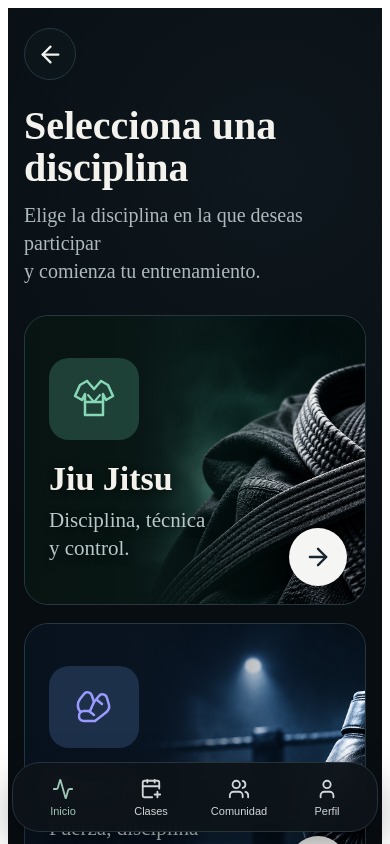
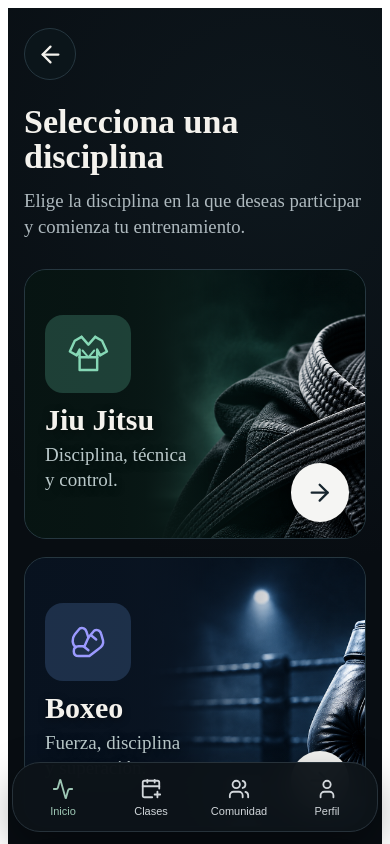
Before and after one commit to Omarbjj/Nexus, a React (Vite) app: page /disciplinas in a window 390 px wide. Shown: the top 844 px of the page. Built offline with nearby package versions, Linux system fonts and the light colour scheme.

Commit message:
fix: responsive discipline

```diff
--- a/src/pages/Disciplinas/Disciplinas.styles.ts
+++ b/src/pages/Disciplinas/Disciplinas.styles.ts
@@ -29,25 +29,33 @@ export const BackButton = styled.button`
 export const DisciplineTitle = styled.h1`
     margin: 0;
 
+    max-width: 100%;
+
     font-family: "Times New Roman", serif;
 
-    font-size: 40px;
+    font-size: clamp(34px, 8vw, 48px);
 
-    line-height: 1.05;
+    line-height: 1.02;
 
     color: #f4f2ed;
+
+    overflow-wrap: break-word;
 `;
 
 export const DisciplineSubtitle = styled.p`
-    margin: 12px 0 0;
+    margin: 14px 0 0;
+
+    max-width: 100%;
 
     font-family: "Times New Roman", serif;
 
-    font-size: 20px;
+    font-size: clamp(18px, 4.8vw, 24px);
 
-    line-height: 1.4;
+    line-height: 1.35;
 
     color: #aeb9be;
+
+    overflow-wrap: break-word;
 `;
 
 /* =========================================
@@ -73,10 +81,15 @@ export const DisciplineAreaCard = styled.button<{
     position: relative;
 
     width: 100%;
-    height: 325px;
+
+    /*
+     * La altura se adapta al ancho de pantalla.
+     * Nunca será menor de 260px ni mayor de 325px.
+     */
+    height: clamp(260px, 70vw, 325px);
 
     margin: 0 0 18px;
-    padding: 28px 32px;
+    padding: clamp(20px, 5vw, 32px);
 
     display: block;
 
@@ -84,7 +97,7 @@ export const DisciplineAreaCard = styled.button<{
 
     box-sizing: border-box;
 
-    border-radius: 28px;
+    border-radius: clamp(22px, 5vw, 28px);
     border: 1px solid #263740;
 
     cursor: pointer;
@@ -98,14 +111,11 @@ export const DisciplineAreaCard = styled.button<{
             ? "#0d211e"
             : "#0d1928"};
 
-    /*
-     * Capa oscura para mezclar la fotografía
-     * con el fondo de la tarjeta.
-     */
     &::after {
         content: "";
 
         position: absolute;
+
         inset: 0;
 
         z-index: 1;
@@ -116,9 +126,9 @@ export const DisciplineAreaCard = styled.button<{
             linear-gradient(
                 90deg,
                 rgba(7, 20, 18, 0.98) 0%,
-                rgba(7, 20, 18, 0.90) 25%,
-                rgba(7, 20, 18, 0.55) 48%,
-                rgba(7, 20, 18, 0.08) 78%,
+                rgba(7, 20, 18, 0.90) 27%,
+                rgba(7, 20, 18, 0.58) 48%,
+                rgba(7, 20, 18, 0.15) 72%,
                 rgba(7, 20, 18, 0) 100%
             );
     }
@@ -128,27 +138,25 @@ export const DisciplineAreaCard = styled.button<{
             linear-gradient(
                 90deg,
                 rgba(8, 18, 31, 0.98) 0%,
-                rgba(8, 18, 31, 0.90) 25%,
-                rgba(8, 18, 31, 0.55) 48%,
-                rgba(8, 18, 31, 0.08) 78%,
+                rgba(8, 18, 31, 0.90) 27%,
+                rgba(8, 18, 31, 0.58) 48%,
+                rgba(8, 18, 31, 0.15) 72%,
                 rgba(8, 18, 31, 0) 100%
             );
     }
 
-    @media (max-width: 480px) {
-        height: 325px;
+    @media (max-width: 400px) {
+        height: 270px;
 
-        padding: 28px 30px;
-
-        border-radius: 27px;
+        padding: 20px;
     }
 
-    @media (max-width: 400px) {
-        height: 290px;
+    @media (max-width: 360px) {
+        height: 250px;
 
-        padding: 22px 24px;
+        padding: 18px;
 
-        border-radius: 24px;
+        border-radius: 20px;
     }
 `;
 
@@ -162,6 +170,7 @@ export const DisciplineAreaImage = styled.img`
 
     top: 0;
     right: 0;
+    bottom: 0;
 
     width: 67%;
     height: 100%;
@@ -170,21 +179,17 @@ export const DisciplineAreaImage = styled.img`
 
     object-position: center;
 
+    display: block;
+
     z-index: 0;
 
     pointer-events: none;
 
-    display: block;
-
-    /*
-     * Hace que la fotografía desaparezca
-     * progresivamente hacia el lado izquierdo.
-     */
     mask-image:
         linear-gradient(
             90deg,
             transparent 0%,
-            rgba(0, 0, 0, 0.25) 10%,
+            rgba(0, 0, 0, 0.35) 12%,
             black 32%,
             black 100%
         );
@@ -193,17 +198,17 @@ export const DisciplineAreaImage = styled.img`
         linear-gradient(
             90deg,
             transparent 0%,
-            rgba(0, 0, 0, 0.25) 10%,
+            rgba(0, 0, 0, 0.35) 12%,
             black 32%,
             black 100%
         );
 
-    @media (max-width: 480px) {
-        width: 68%;
+    @media (max-width: 400px) {
+        width: 65%;
     }
 
-    @media (max-width: 400px) {
-        width: 70%;
+    @media (max-width: 360px) {
+        width: 62%;
     }
 `;
 
@@ -219,16 +224,17 @@ export const DisciplineAreaIcon = styled.div<{
 
     z-index: 3;
 
-    width: 112px;
-    height: 100px;
+    width: clamp(76px, 22vw, 112px);
+    height: clamp(72px, 20vw, 100px);
 
     display: flex;
+
     align-items: center;
     justify-content: center;
 
-    margin-bottom: 22px;
+    margin-bottom: clamp(12px, 3vw, 22px);
 
-    border-radius: 24px;
+    border-radius: clamp(18px, 4vw, 24px);
 
     background: ${({ $variant }) =>
         $variant === "physical"
@@ -241,33 +247,10 @@ export const DisciplineAreaIcon = styled.div<{
             : "#9b9aff"};
 
     svg {
-        width: 58px;
-        height: 58px;
-    }
-
-    @media (max-width: 480px) {
-        width: 108px;
-        height: 96px;
-
-        svg {
-            width: 56px;
-            height: 56px;
-        }
-    }
-
-    @media (max-width: 400px) {
-        width: 90px;
-        height: 82px;
-
-        border-radius: 20px;
-
-        svg {
-            width: 48px;
-            height: 48px;
-        }
+        width: clamp(42px, 12vw, 58px);
+        height: clamp(42px, 12vw, 58px);
     }
 `;
-
 
 /* =========================================
    TÍTULO
@@ -280,29 +263,39 @@ export const DisciplineAreaTitle = styled.h2<{
 
     z-index: 3;
 
-    margin: 0 0 10px;
+    margin: 0 0 8px;
+
+    max-width: 55%;
 
     font-family: "Times New Roman", serif;
 
-    font-size: 40px;
+    font-size: clamp(28px, 8vw, 40px);
+
     line-height: 1;
 
     font-weight: 700;
 
     color: #f4f2ed;
 
+    overflow-wrap: break-word;
+
+    word-break: normal;
+
     text-shadow:
         0 2px 8px rgba(0, 0, 0, 0.45);
 
-    @media (max-width: 480px) {
-        font-size: 39px;
+    @media (max-width: 400px) {
+        max-width: 60%;
+
+        font-size: 30px;
     }
 
-    @media (max-width: 400px) {
-        font-size: 34px;
+    @media (max-width: 360px) {
+        max-width: 62%;
+
+        font-size: 27px;
     }
 `;
-
 
 /* =========================================
    DESCRIPCIÓN
@@ -315,35 +308,46 @@ export const DisciplineAreaDescription = styled.p`
 
     margin: 0;
 
-    max-width: 290px;
+    max-width: 52%;
 
     font-family: "Times New Roman", serif;
 
-    font-size: 27px;
-    line-height: 1.35;
+    font-size: clamp(18px, 5vw, 27px);
+
+    line-height: 1.25;
 
     color: #b9c8c9;
+
+    overflow-wrap: break-word;
+
+    word-break: normal;
 
     text-shadow:
         0 2px 8px rgba(0, 0, 0, 0.5);
 
-    @media (max-width: 480px) {
-        font-size: 25px;
+    @media (max-width: 400px) {
+        max-width: 58%;
+
+        font-size: 19px;
+
+        line-height: 1.3;
     }
 
-    @media (max-width: 400px) {
-        font-size: 21px;
+    @media (max-width: 360px) {
+        max-width: 60%;
+
+        font-size: 17px;
     }
 `;
 
 export const DisciplineAreaArrow = styled(AreaArrow)`
     z-index: 4;
 
-    width: 74px;
-    height: 74px;
+    width: clamp(54px, 15vw, 74px);
+    height: clamp(54px, 15vw, 74px);
 
-    right: 28px;
-    bottom: 25px;
+    right: clamp(16px, 4vw, 28px);
+    bottom: clamp(16px, 4vw, 25px);
 
     border-radius: 50%;
 
@@ -354,30 +358,14 @@ export const DisciplineAreaArrow = styled(AreaArrow)`
     box-shadow:
         0 4px 12px rgba(0, 0, 0, 0.25);
 
+    display: flex;
+
+    align-items: center;
+    justify-content: center;
+
     svg {
-        width: 34px;
-        height: 34px;
-    }
-
-    @media (max-width: 480px) {
-        width: 70px;
-        height: 70px;
-
-        right: 25px;
-        bottom: 23px;
-    }
-
-    @media (max-width: 400px) {
-        width: 58px;
-        height: 58px;
-
-        right: 18px;
-        bottom: 18px;
-
-        svg {
-            width: 28px;
-            height: 28px;
-        }
+        width: clamp(26px, 7vw, 34px);
+        height: clamp(26px, 7vw, 34px);
     }
 `;
 
```
